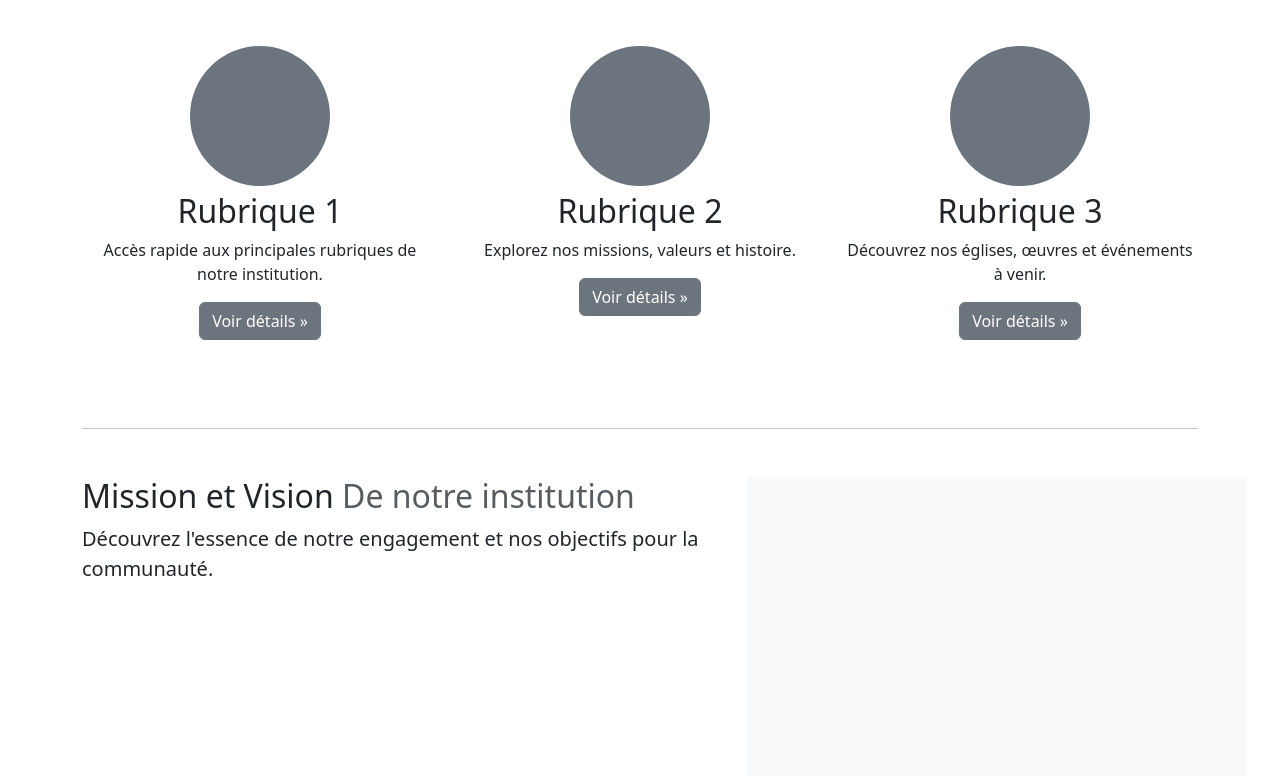
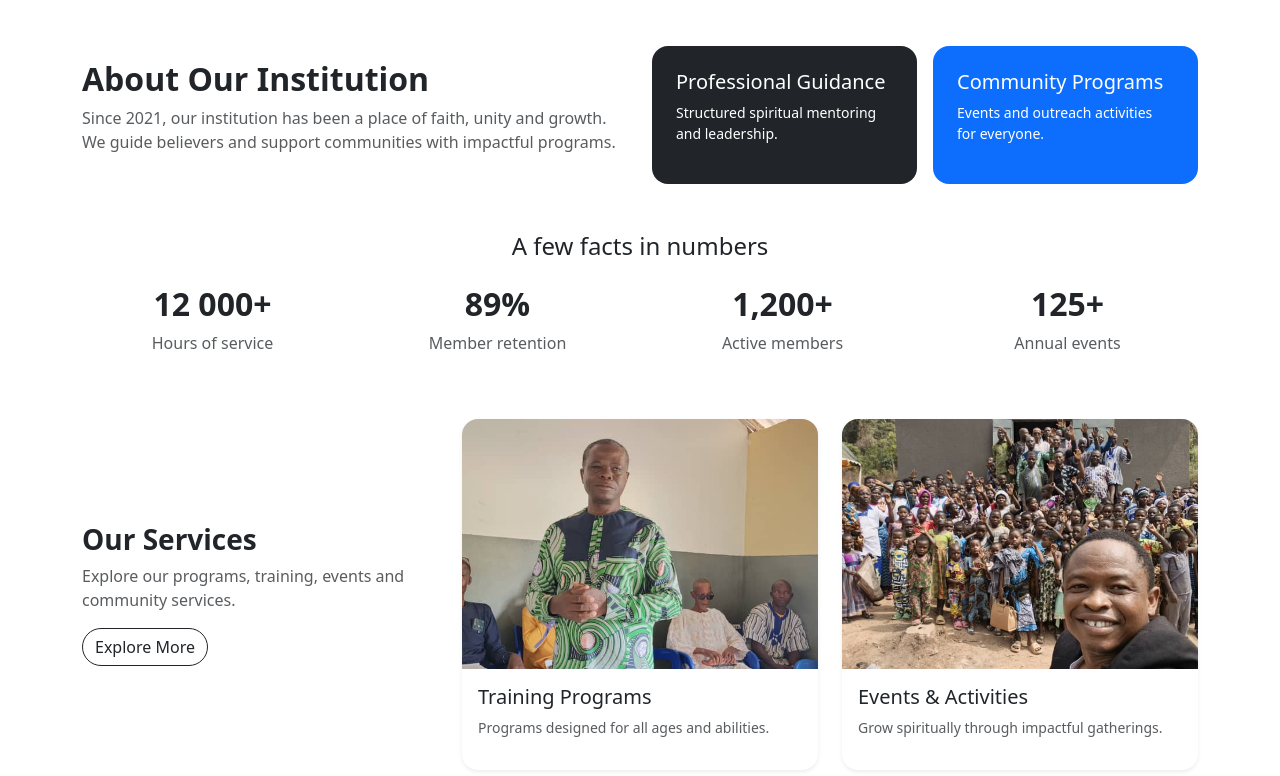
Before and after one commit to KifK2f/projet_cbt, a React (Vite) app in the folder projet_cbt/: page / in a window 1280 px wide. Shown: the part 604-1380 px from the top of the page. Built offline with nearby package versions, Linux system fonts and the light colour scheme.

Commit message:
Ajout d'une section

```diff
--- a/projet_cbt/src/components/Home.jsx
+++ b/projet_cbt/src/components/Home.jsx
@@ -2,25 +2,23 @@ import React from 'react'
 import ded1 from "../assets/images/dedicace-temple-Diguéngué/dedicace-Diguéngue_1.jpeg";
 import ded2 from "../assets/images/dedicace-temple-Diguéngué/dedicace-Diguéngue_2.jpeg";
 import ded3 from "../assets/images/dedicace-temple-Diguéngué/dedicace-Diguéngue_3.jpeg";
+import ded4 from "../assets/images/dedicace-temple-Diguéngué/dedicace-Diguéngue_4.jpeg";
+import ded5 from "../assets/images/dedicace-temple-Diguéngué/dedicace-Diguéngue_5.jpeg";
 
 class Home extends React.Component {
 
-  constructor(){
-    super()
-    this.state = {}
-  }
-
   render() {
     return (
-      <>
       <div>
 
         <div id="homeCarousel" className="carousel slide" data-bs-ride="carousel">
+
           <div className="carousel-indicators">
-                <button type="button" data-bs-target="#homeCarousel" data-bs-slide-to="0" className="active" aria-current="true" aria-label="Slide 1"></button>
-                <button type="button" data-bs-target="#homeCarousel" data-bs-slide-to="1" aria-label="Slide 2"></button>
-                <button type="button" data-bs-target="#homeCarousel" data-bs-slide-to="2" aria-label="Slide 3"></button>
+            <button type="button" data-bs-target="#homeCarousel" data-bs-slide-to="0" className="active"></button>
+            <button type="button" data-bs-target="#homeCarousel" data-bs-slide-to="1"></button>
+            <button type="button" data-bs-target="#homeCarousel" data-bs-slide-to="2"></button>
           </div>
+
           <div className="carousel-inner">
 
             <div className="carousel-item active">
@@ -57,78 +55,135 @@ class Home extends React.Component {
             </div>
 
           </div>
+
           <button className="carousel-control-prev" type="button" data-bs-target="#homeCarousel" data-bs-slide="prev">
-                <span className="carousel-control-prev-icon" aria-hidden="true"></span>
-                <span className="visually-hidden">Previous</span>
+            <span className="carousel-control-prev-icon"></span>
           </button>
+
           <button className="carousel-control-next" type="button" data-bs-target="#homeCarousel" data-bs-slide="next">
-                <span className="carousel-control-next-icon" aria-hidden="true"></span>
-                <span className="visually-hidden">Next</span>
+            <span className="carousel-control-next-icon"></span>
           </button>
+
         </div>
 
-            <div className="container marketing mt-5">
+        {/* ================= ABOUT SECTION ================= */}
+        <section className="container mt-5">
+          <div className="row align-items-center">
+            <div className="col-md-6">
+              <h2 className="fw-bold">
+                About Our Institution
+              </h2>
+              <p className="text-muted">
+                Since 2021, our institution has been a place of faith, unity and growth.
+                We guide believers and support communities with impactful programs.
+              </p>
+            </div>
 
-              <div className="row text-center">
-                <div className="col-lg-4 mb-4">
-                  <div className="bg-secondary rounded-circle d-inline-block" style={{width: '140px', height: '140px'}}></div>
-                  <h2>Rubrique 1</h2>
-                  <p>Accès rapide aux principales rubriques de notre institution.</p>
-                  <p><a className="btn btn-secondary" href="/">Voir détails &raquo;</a></p>
-                </div>
-                <div className="col-lg-4 mb-4">
-                  <div className="bg-secondary rounded-circle d-inline-block" style={{width: '140px', height: '140px'}}></div>
-                  <h2>Rubrique 2</h2>
-                  <p>Explorez nos missions, valeurs et histoire.</p>
-                  <p><a className="btn btn-secondary" href="/mission-valeurs">Voir détails &raquo;</a></p>
-                </div>
-                <div className="col-lg-4 mb-4">
-                  <div className="bg-secondary rounded-circle d-inline-block" style={{width: '140px', height: '140px'}}></div>
-                  <h2>Rubrique 3</h2>
-                  <p>Découvrez nos églises, œuvres et événements à venir.</p>
-                  <p><a className="btn btn-secondary" href="/evenements">Voir détails &raquo;</a></p>
+            <div className="col-md-6">
+              <div className="row g-3">
+
+                <div className="col-6">
+                  <div className="card bg-dark text-white rounded-4 p-4 border-0 h-100">
+                    <h5>Professional Guidance</h5>
+                    <p className="small">
+                      Structured spiritual mentoring and leadership.
+                    </p>
                   </div>
                 </div>
 
-              <hr className="my-5"/>
-
-              <div className="row featurette mb-5">
-                <div className="col-md-7">
-                  <h2 className="featurette-heading">Mission et Vision <span className="text-muted">De notre institution</span></h2>
-                  <p className="lead">Découvrez l'essence de notre engagement et nos objectifs pour la communauté.</p>
-                </div>
-                <div className="col-md-5">
-                  <div className="bg-light d-block mx-auto" style={{width: '500px', height: '500px'}}></div>
-                </div>
-              </div>
-
-              <hr className="my-5"/>
-
-              <div className="row featurette mb-5">
-                <div className="col-md-7 order-md-2">
-                  <h2 className="featurette-heading">Actualités et événements <span className="text-muted">Restez informés</span></h2>
-                  <p className="lead">Toutes les informations importantes sur nos activités et nos événements récents.</p>
-                </div>
-                <div className="col-md-5 order-md-1">
-                  <div className="bg-light d-block mx-auto" style={{width: '500px', height: '500px'}}></div>
-                </div>
-              </div>
-
-              <hr className="my-5"/>
-
-              <div className="row featurette mb-5">
-                <div className="col-md-7">
-                  <h2 className="featurette-heading">Faire un don <span className="text-muted">Soutenez notre cause</span></h2>
-                  <p className="lead">Contribuez à nos projets et initiatives pour la communauté.</p>
-                </div>
-                <div className="col-md-5">
-                  <div className="bg-light d-block mx-auto" style={{width: '500px', height: '500px'}}></div>
+                <div className="col-6">
+                  <div className="card bg-primary text-white rounded-4 p-4 border-0 h-100">
+                    <h5>Community Programs</h5>
+                    <p className="small">
+                      Events and outreach activities for everyone.
+                    </p>
                   </div>
                 </div>
 
               </div>
             </div>
-      </>
+          </div>
+        </section>
+
+        {/* ================= STATS SECTION ================= */}
+        <section className="container mt-5 text-center">
+          <h4 className="mb-4">A few facts in numbers</h4>
+
+          <div className="row">
+            <div className="col-md-3">
+              <h2 className="fw-bold">12 000+</h2>
+              <p className="text-muted">Hours of service</p>
+            </div>
+
+            <div className="col-md-3">
+              <h2 className="fw-bold">89%</h2>
+              <p className="text-muted">Member retention</p>
+            </div>
+
+            <div className="col-md-3">
+              <h2 className="fw-bold">1,200+</h2>
+              <p className="text-muted">Active members</p>
+            </div>
+
+            <div className="col-md-3">
+              <h2 className="fw-bold">125+</h2>
+              <p className="text-muted">Annual events</p>
+            </div>
+          </div>
+        </section>
+
+        {/* ================= SERVICES SECTION ================= */}
+        <section className="container mt-5 mb-5">
+          <div className="row align-items-center">
+
+            <div className="col-md-4">
+              <h3 className="fw-bold">Our Services</h3>
+              <p className="text-muted">
+                Explore our programs, training, events and community services.
+              </p>
+              <a href="/services" className="btn btn-outline-dark rounded-pill">
+                Explore More
+              </a>
+            </div>
+
+            <div className="col-md-4">
+              <div className="card border-0 rounded-4 overflow-hidden shadow-sm">
+                <img
+                  src={ded4}
+                  className="w-100"
+                  alt="Service 1"
+                  style={{ height: "250px", objectFit: "cover" }}
+                />
+                <div className="card-body">
+                  <h5>Training Programs</h5>
+                  <p className="small text-muted">
+                    Programs designed for all ages and abilities.
+                  </p>
+                </div>
+              </div>
+            </div>
+
+            <div className="col-md-4">
+              <div className="card border-0 rounded-4 overflow-hidden shadow-sm">
+                <img
+                  src={ded5}
+                  className="w-100"
+                  alt="Service 2"
+                  style={{ height: "250px", objectFit: "cover" }}
+                />
+                <div className="card-body">
+                  <h5>Events & Activities</h5>
+                  <p className="small text-muted">
+                    Grow spiritually through impactful gatherings.
+                  </p>
+                </div>
+              </div>
+            </div>
+
+          </div>
+        </section>
+
+      </div>
     );
   }
 }
```
Lines whose indentation alone changed are shown as unchanged.
